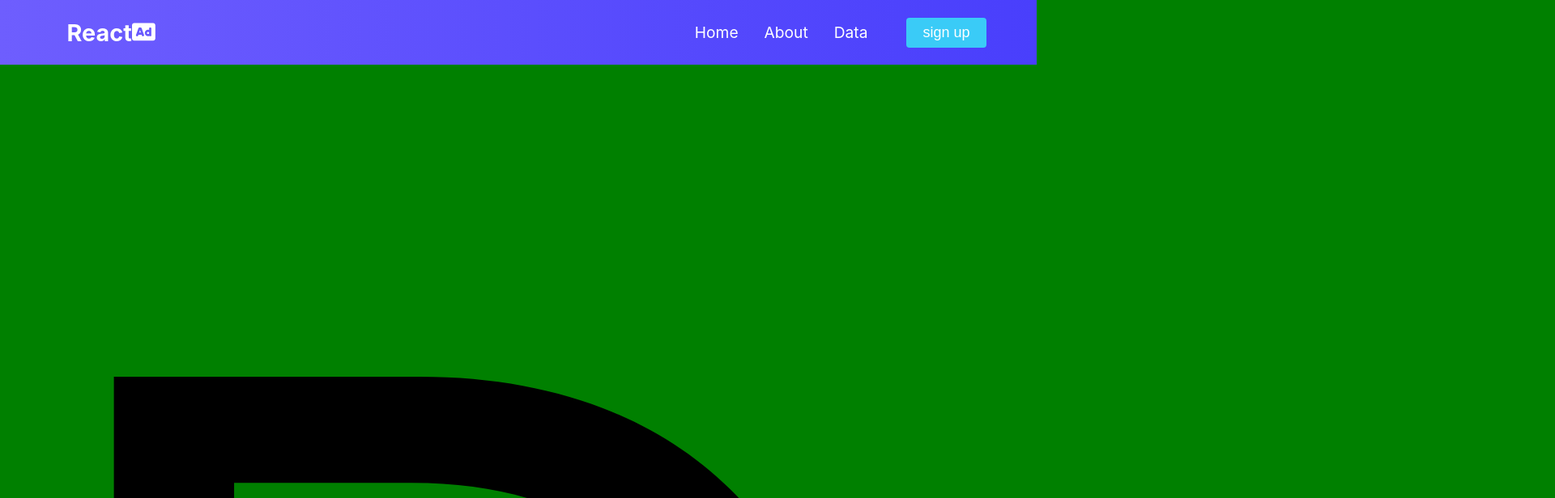
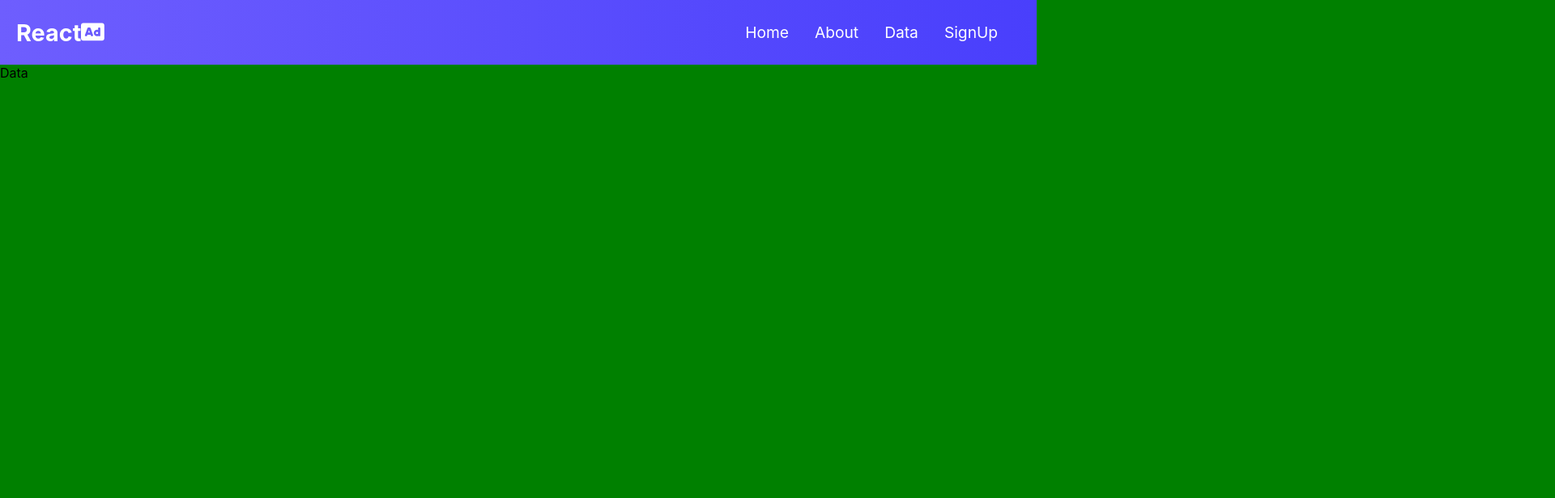
Before and after one commit to GoodPart/NEXT_js_tutorial, a Next.js app: page /dataPage/data in a window 1280 px wide. Shown: the top 616 px of the page at 81% size, 1920 px wide, since content can reach past the window. Built offline with nearby package versions, Linux system fonts and the light colour scheme.

Commit message:
다이나믹 라우터 설정, signUp page 설정 Nav 레이아웃 변경

```diff
--- a/components/Layout/navigation/Button.less
+++ b/components/Layout/navigation/Button.less
@@ -36,3 +36,11 @@
     font-size: 18px;
     color: #fff;
 }
+
+
+@media screen and (max-width: 960px) {
+    .btn {
+        position: absolute;
+        right: 15%;
+    }
+}
--- a/components/Layout/navigation/MenuItems.js
+++ b/components/Layout/navigation/MenuItems.js
@@ -14,6 +14,12 @@ export const MenuItems = [
         as : '/data',
         cName: 'nav-links',
     },
+    {
+        title : 'SignUp',
+        href: "../signUpPage/signUp",
+        as : '/signUp',
+        cName: 'nav-links',
+    },
     // {
     //     title : 'Contact Us',
     //     url : '#',
--- a/components/Layout/navigation/Navbar.js
+++ b/components/Layout/navigation/Navbar.js
@@ -20,6 +20,8 @@ class Navbar extends Component {
     }
 
     render() {
+
+        const SignUpUrl = MenuItems[3].as;
         return (
             <nav className="NavbarItems">
                 {/* <FontAwesomeIcon className="icons" icon={faTimes} /> */}
@@ -47,7 +49,11 @@ class Navbar extends Component {
 
 
                 </ul>
-                <Button>sign up</Button>
+                {/* <Button>
+                    <Link href="[pagename]" as={SignUpUrl}>
+                    <a>sign up</a>
+                    </Link>
+                </Button> */}
             </nav>
         )
     }
--- a/components/Layout/navigation/index.less
+++ b/components/Layout/navigation/index.less
@@ -24,7 +24,7 @@
     background: linear-gradient(90deg, rgb(110, 94, 254) 0%, rgba(73, 63, 252, 1) 100%);
     height: 80px;
     display: flex;
-    justify-content: center;
+    // justify-content: center;
     align-items: center;
     font-size: 1.2rem;
 
@@ -33,7 +33,7 @@
 .navbar-logo {
     color: #fff;
     justify-self: start;
-    width: auto;
+    width: 10%;
     margin-left: 20px;
     cursor: pointer;
 }
@@ -59,8 +59,8 @@
     // grid-gap : 10px;
     display: flex;
     text-align: center;
-    width: 70vw;
-    justify-content: end;
+    width: 100%;
+    justify-content: flex-end;
     margin-right: 2rem;
 }
 
@@ -91,7 +91,6 @@
         display: flex;
         flex-direction: column;
         width: 100%;
-        height: 500px;
         position: absolute;
         top: 80px;
         left: -100%;
@@ -121,17 +120,18 @@
 
     .navbar-logo {
         position: absolute;
-        top: 0;
-        left: 0;
-        transform: translate(25%, 50%);
+        // top: 0;
+        width: 15%;
+        left: 3%;
+        // transform: translate(25%, 50%);
     }
 
     .menu-icon {
         display: block;
         position: absolute;
-        top: 0;
-        right: 0;
-        transform: translate(-100%, 20%);
+        // top: 0;
+        right: 5%;
+        // transform: translate(-100%, 20%);
         font-size: 1.8rem;
         cursor: pointer;
     }
--- a/pages/[pagename]/index.js
+++ b/pages/[pagename]/index.js
@@ -3,6 +3,7 @@ import {useRouter} from 'next/router';
 import Home from '../index'
 import About from '../aboutPage/about';
 import Data from '../dataPage/data';
+import SignUp from '../signUpPage/signUp';
 
 const Dynamic = () => {
     const router = useRouter();
@@ -12,7 +13,8 @@ const Dynamic = () => {
             {
                 pagename === "home" ? <Home /> :
                 pagename === "about" ? <About/> :
-                pagename === "data" ? <Data /> : null
+                pagename === "data" ? <Data /> :
+                pagename === "signUp" ? <SignUp/> : null
             }
         </div>
     );
--- a/pages/dataPage/index.less
+++ b/pages/dataPage/index.less
@@ -1,3 +1,3 @@
 .contents {
-    font-size: 10em;
+    // font-size: 10em;
 }
--- /dev/null
+++ b/pages/signUpPage/index.less
@@ -0,0 +1,3 @@
+.contents {
+    // font-size: 10em;
+}
--- a/styles/globals.less
+++ b/styles/globals.less
@@ -15,8 +15,10 @@ body {
 .wrapper {
   display: flex;
   flex-direction: column;
+  min-height: 100%;
 }
 
 .contents {
-  min-height: 100%;
+  min-height: 100vh;
+  font-size: 16px;
 }
```
Also changed, not shown: pages/signUpPage/signUp.js (added, +9 -0 lines).
